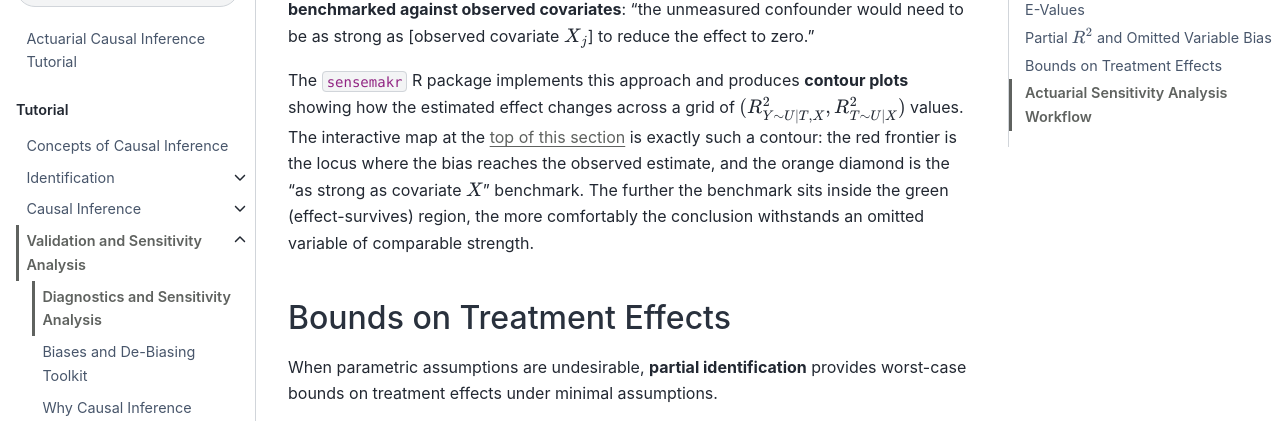
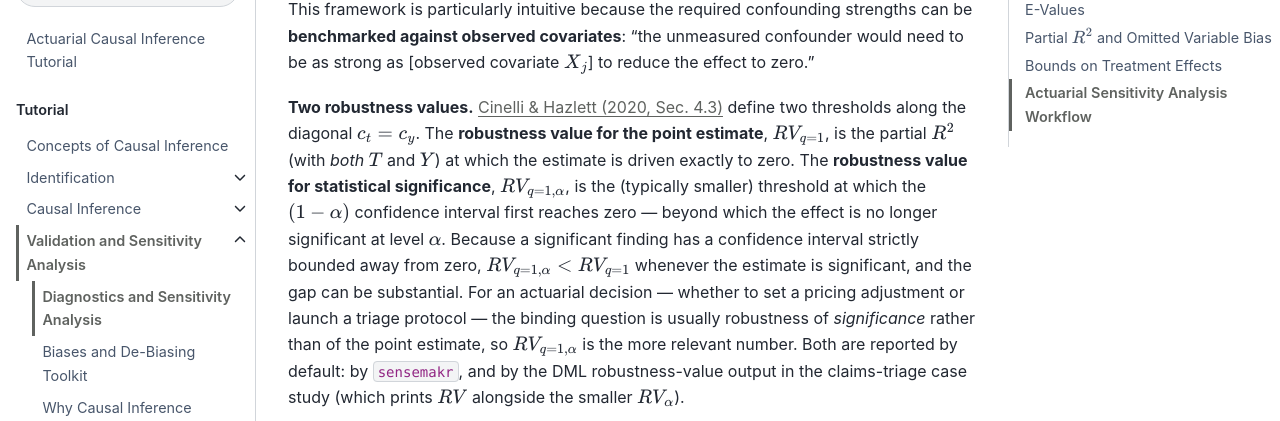
Before and after one commit to actuarial-data-science/ActuarialCausalInference, a Jupyter Book: the page built from tutorial/diagnostics.md, in a window 1280 px wide and 900 px high, scrolled down 7426 px, cut to the strip 163-584 px from the top of the window. Built offline with Jupyter Book 1.0.4 settings and Sphinx 7.4.7 and the Sphinx Book theme 1.1.4, drawn with Linux system fonts in a browser that asks for light colours; pages that are not in the unit, such as notebooks, are missing from menus; comment, search, counter and statistics services are not loaded; some of the changed text lies outside the part shown.

Commit message:
Distinguish RV from RV_alpha in sensitivity section
The tutorial defined only the point-estimate robustness value (RV) but framed
it as the threshold for overturning the finding — which is actually RV_alpha
(loss of statistical significance). Add the Cinelli & Hazlett (2020, Sec 4.3)
distinction: RV_{q=1} vs RV_{q=1,alpha}, note RV_alpha < RV for significant
estimates, and that RV_alpha is the decision-relevant threshold (both are
already reported in the claims-triage workflow).

```diff
--- a/tutorial/diagnostics.md
+++ b/tutorial/diagnostics.md
@@ -16,7 +16,7 @@ Without sensitivity analysis, causal conclusions from observational data remain
 
 The figure below makes questions 1 and 2 tangible. Imagine our adjusted estimate is a positive effect of $+3$. Now hypothesise a confounder $U$ that we *failed* to measure and ask: how strongly would it have to be linked to the treatment **and** to the outcome before our conclusion collapses? Drag the two sliders — each one is a **partial $R^2$**, the share of variation in $T$ (or $Y$) that $U$ would explain *on top of* everything we already adjusted for ({prf:ref}`partial-r2`).
 
-- Move along the **diagonal** (equal strength on both fronts) to read off the **robustness value**: the partial $R^2$ a confounder would need with both $T$ and $Y$ to drag the effect to zero.
+- Move along the **diagonal** (equal strength on both fronts) to read off the **robustness value**: the partial $R^2$ a confounder would need with both $T$ and $Y$ to drag the *point estimate* to zero ($RV$) — or, at a lower threshold ($RV_\alpha$), merely to erase its statistical significance.
 - Press **"as strong as covariate $X$"** to benchmark against a confounder no stronger than one we already observe — if that point sits well inside the green region, even a substantial omitted variable would not overturn the finding.
 - Watch panel 2: the bias **drags the estimate toward zero**, and the verdict flips to *explained away* only once the confounder crosses the red frontier.
 
@@ -272,6 +272,8 @@ where $Y_{\text{res}}$ is the residual from regressing $Y$ on **both** $T$ and $
 
 This framework is particularly intuitive because the required confounding strengths can be **benchmarked against observed covariates**: "the unmeasured confounder would need to be as strong as [observed covariate $X_j$] to reduce the effect to zero."
 
+**Two robustness values.** [Cinelli & Hazlett (2020, Sec. 4.3)](https://doi.org/10.1111/rssb.12348) define two thresholds along the diagonal $c_t = c_y$. The **robustness value for the point estimate**, $RV_{q=1}$, is the partial $R^2$ (with *both* $T$ and $Y$) at which the estimate is driven exactly to zero. The **robustness value for statistical significance**, $RV_{q=1,\alpha}$, is the (typically smaller) threshold at which the $(1-\alpha)$ confidence interval first reaches zero — beyond which the effect is no longer significant at level $\alpha$. Because a significant finding has a confidence interval strictly bounded away from zero, $RV_{q=1,\alpha} < RV_{q=1}$ whenever the estimate is significant, and the gap can be substantial. For an actuarial decision — whether to set a pricing adjustment or launch a triage protocol — the binding question is usually robustness of *significance* rather than of the point estimate, so $RV_{q=1,\alpha}$ is the more relevant number. Both are reported by default: by `sensemakr`, and by the DML robustness-value output in the claims-triage case study (which prints $RV$ alongside the smaller $RV_\alpha$).
+
 The `sensemakr` R package implements this approach and produces **contour plots** showing how the estimated effect changes across a grid of $(R^2_{Y \sim U \mid T, X}, R^2_{T \sim U \mid X})$ values. The interactive map at the [top of this section](#interactive-how-much-confounding-would-it-take) is exactly such a contour: the red frontier is the locus where the bias reaches the observed estimate, and the orange diamond is the "as strong as covariate $X$" benchmark. The further the benchmark sits inside the green (effect-survives) region, the more comfortably the conclusion withstands an omitted variable of comparable strength.
 
 ## Bounds on Treatment Effects
```
